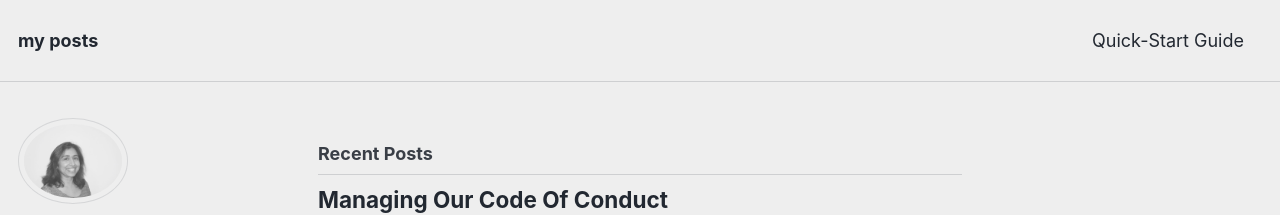
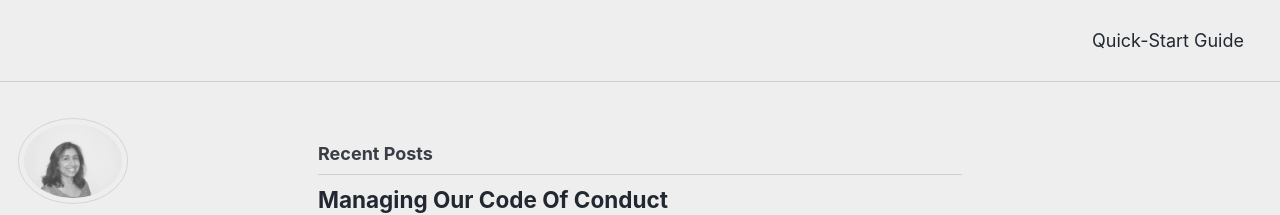
Before and after one commit to reshamas/reshamas.github.io, a Jekyll site: the page built from index.html, in a window 1280 px wide and 900 px high. Shown: the top 215 px of the window. Built offline with Jekyll 4.4.1, drawn with Linux system fonts in a browser that asks for light colours; the list of posts is cut into pages by our own code.

Commit message:
Update _config.yml

```diff
--- a/_config.yml
+++ b/_config.yml
@@ -9,7 +9,7 @@ minimal_mistakes_skin    : "air" #"default" # "air", "aqua", "contrast", "dark",
 
 # Site Settings
 locale                   : "en"
-title                    : "my posts"
+title                    : ""
 title_separator          : "-"
 name                     : "Reshama"
 description              : "Data Science & More"
@@ -40,7 +40,7 @@ staticman:
   path                   : # "/_data/comments/{options.slug}" (default)
   requiredFields         : # ['name', 'email', 'message']
   transforms:
-    email                : # "md5"
+    email                : rs2715@stern.nyu.edu # "md5"
   generatedFields:
     date:
       type               : # "date"
```
